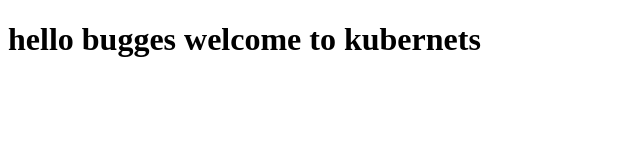
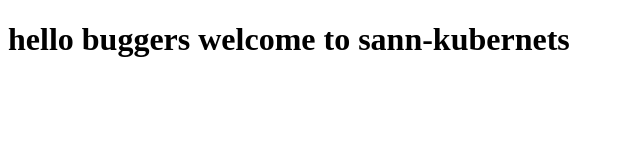
Before and after one commit to sannu12345/ci-cdprojects, a plain HTML site: page index.html in a window 1280 px wide. Shown: the whole page, without its empty margins (0-640 px from the left). Drawn offline with Linux system fonts and the light colour scheme.

Commit message:
ci-cd updated

```diff
--- a/index.html
+++ b/index.html
@@ -7,6 +7,6 @@
     <title>Document</title>
 </head>
 <body>
-    <h1> hello bugges welcome to kubernets</h1>
+    <h1> hello buggers welcome to sann-kubernets</h1>
 </body>
 </html>
```
Also changed, not shown: 1 other file.
